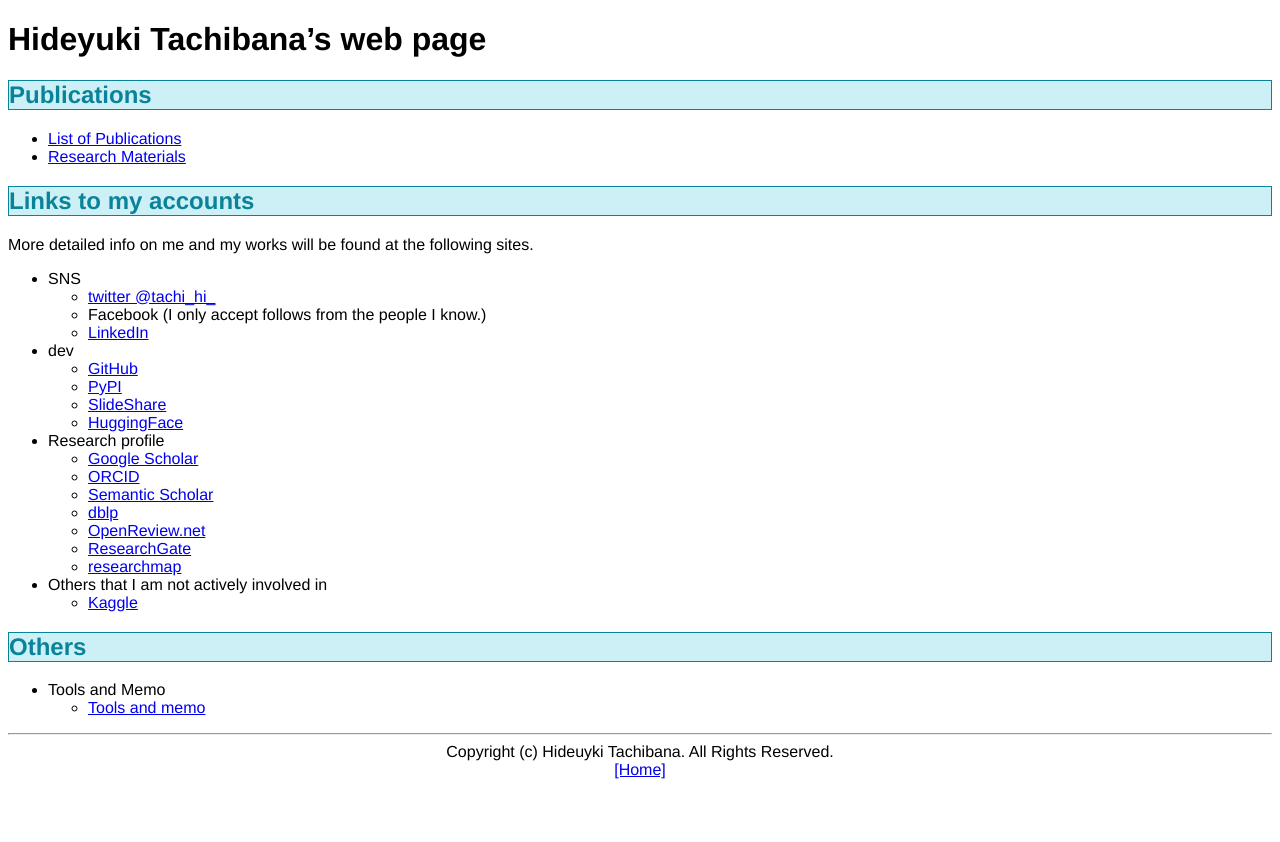
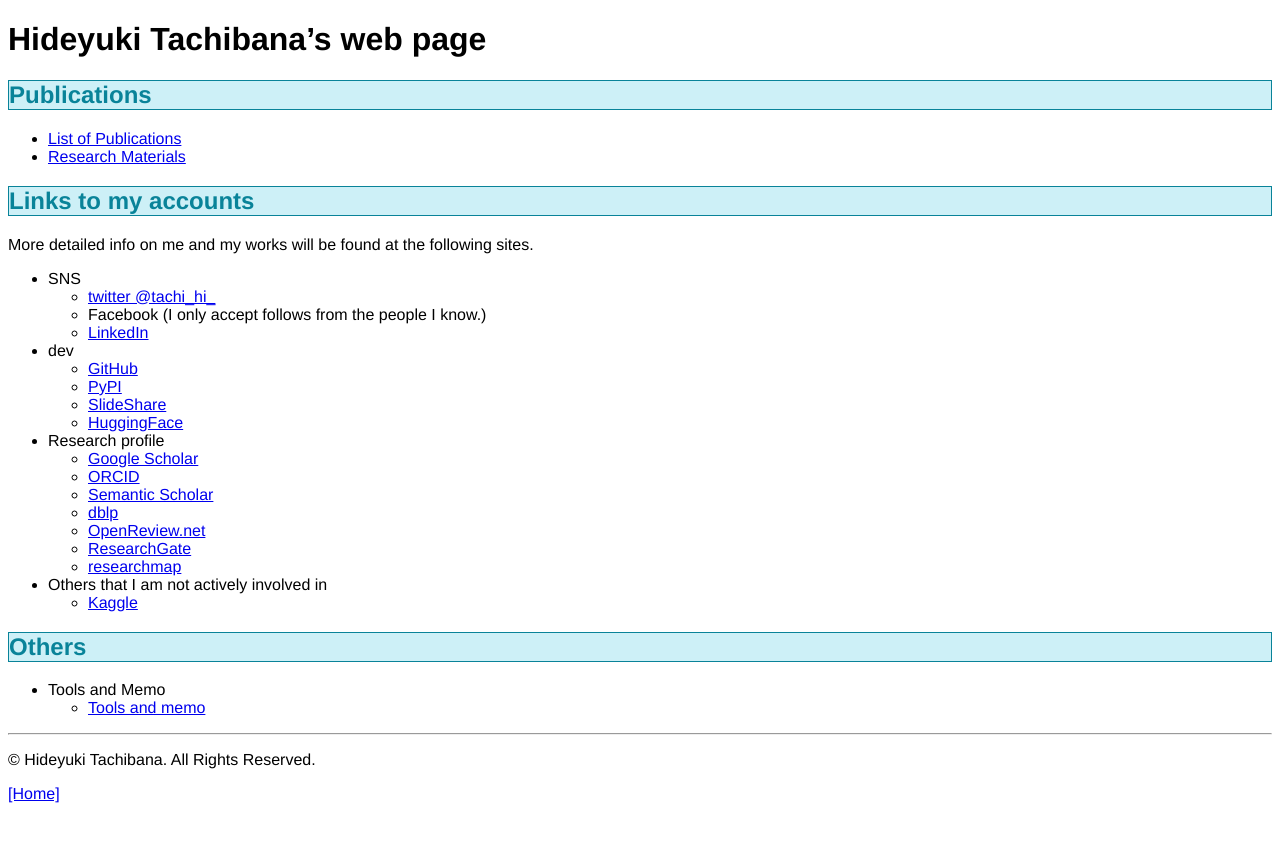
Before and after one commit to tachi-hi/tachi-hi.github.io, a Jekyll site: the page built from index.md, in a window 1280 px wide. Shown: the top 842 px of the page. Built offline with Jekyll 4.4.1, drawn with Linux system fonts in a browser that asks for light colours.

Commit message:
Fix layout: HTML5 structure, viewport, typo fix
- Add <html lang="en"> and proper DOCTYPE
- Add viewport meta for responsive design
- Fix name typo "Hideuyki" -> "Hideyuki"
- Replace deprecated <center> with semantic <footer>
- Wrap content in .container for CSS targeting
- Add conditional MathJax and custom_js support

Co-Authored-By: Claude Opus 4.6 <noreply@anthropic.com>

```diff
--- a/_layouts/layout.html
+++ b/_layouts/layout.html
@@ -1,12 +1,26 @@
 <!DOCTYPE html>
+<html lang="en">
 <head>
-  <meta http-equiv="Content-type" content="text/html; charset=utf-8">
-  <link rel="stylesheet" type="text/css" href="{{ site.baseurl }}/css/style.css">
+  <meta charset="utf-8">
+  <meta name="viewport" content="width=device-width, initial-scale=1">
   <title>{{ page.title }}</title>
+  <link rel="stylesheet" href="{{ site.baseurl }}/css/style.css">
+  {% if page.mathjax %}
+  <script type="text/javascript" id="MathJax-script" async
+    src="https://cdn.jsdelivr.net/npm/mathjax@3/es5/tex-chtml.js"></script>
+  {% endif %}
 </head>
 <body>
-  {{ content }}
-<hr/>
-  <center> Copyright (c) Hideuyki Tachibana. All Rights Reserved. </center>
-  <center> <a href="https://tachi-hi.github.io">[Home]</a> </center>
+  <div class="container">
+    {{ content }}
+  </div>
+  <footer>
+    <hr>
+    <p>&copy; Hideyuki Tachibana. All Rights Reserved.</p>
+    <p><a href="{{ site.baseurl }}/">[Home]</a></p>
+  </footer>
+  {% if page.custom_js %}
+  <script src="{{ site.baseurl }}/{{ page.custom_js }}"></script>
+  {% endif %}
 </body>
+</html>
```
